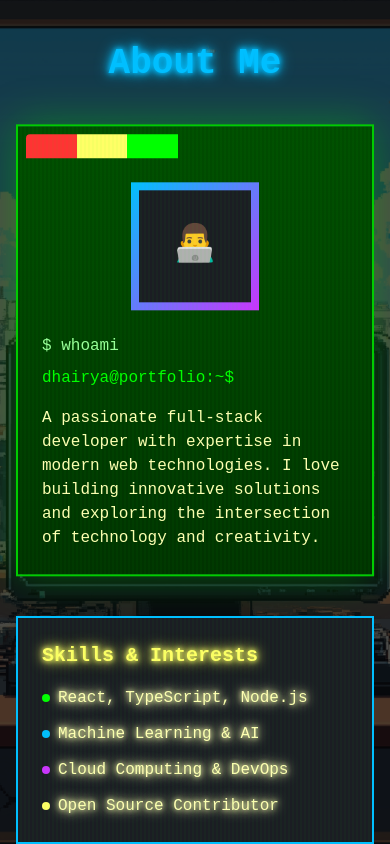
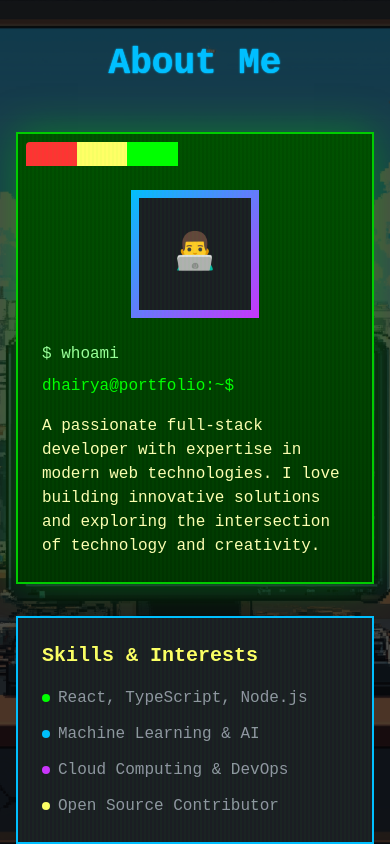
Before and after one commit to DhairyaDutt/Portfolio_2025, a React (Vite) app: page /portfolio in a window 390 px wide. Shown: the part 880-1724 px from the top of the page. Built offline with nearby package versions, Linux system fonts and the light colour scheme.

Commit message:
Fix layout and visual issues
- Fixed navbar overlapping content on tablet view.
- Removed wobbling animations on section load/scroll.
- Reduced font glow globally.
- Updated color schemes for Skills, Publications, and Contact sections.
- Removed design elements from specified sections.

```diff
--- a/src/components/PixelCard.tsx
+++ b/src/components/PixelCard.tsx
@@ -17,7 +17,7 @@ export const PixelCard = ({
     default: 'bg-card border-2 border-border',
     terminal: 'terminal-card',
     project: 'bg-gradient-to-br from-card to-muted border-2 border-primary/30',
-    glow: 'bg-card border-2 border-primary pixel-glow'
+    glow: 'bg-card border-2 border-primary'
   };
 
   return (
@@ -27,6 +27,7 @@ export const PixelCard = ({
         variants[variant],
         hover && 'hover:transform hover:scale-105 hover:shadow-lg cursor-pointer',
         'scanlines',
+        variant === 'terminal' && !className?.includes('no-controls') && 'with-controls',
         className
       )}
     >
--- a/src/index.css
+++ b/src/index.css
@@ -176,7 +176,7 @@
     box-shadow: var(--shadow-terminal);
   }
 
-  .terminal-card::before {
+  .terminal-card.with-controls::before {
     content: "";
     @apply absolute top-2 left-2 right-2 h-6;
     background: linear-gradient(90deg,
@@ -196,13 +196,19 @@
   .pixel-glow {
     @apply relative;
     text-shadow:
-      0 0 5px currentColor,
-      0 0 10px currentColor,
-      0 0 15px currentColor;
+      0 0 2px currentColor,
+      0 0 4px currentColor;
+  }
+
+  .pixel-glow-subtle {
+    @apply relative;
+    text-shadow:
+      0 0 1px currentColor,
+      0 0 2px currentColor;
   }
 
   .pixel-float {
-    animation: float 3s ease-in-out infinite;
+    animation: floatOnce 0.8s ease-out;
   }
 
   /* Torch/Flashlight Effect */
@@ -257,3 +263,14 @@
     transform: translateY(-10px);
   }
 }
+
+@keyframes floatOnce {
+  0% {
+    transform: translateY(10px);
+    opacity: 0.8;
+  }
+  100% {
+    transform: translateY(0px);
+    opacity: 1;
+  }
+}
--- a/src/pages/Portfolio.tsx
+++ b/src/pages/Portfolio.tsx
@@ -18,7 +18,7 @@ const Portfolio = () => {
 
       <Navigation />
 
-      <div className="relative z-10 px-4 md:px-8 lg:px-16">
+      <div className="relative z-10 px-4 md:px-8 lg:px-16 md:pl-24 lg:pl-20">
         {/* Home Section */}
         <section id="home" className="min-h-screen flex items-center justify-center">
           <div className="text-center">
@@ -45,7 +45,7 @@ const Portfolio = () => {
         {/* About Me Section */}
         <section id="about" className="min-h-screen flex items-center justify-center py-20">
           <div className="max-w-4xl mx-auto">
-            <h2 className="text-4xl font-bold text-pixel-cyan pixel-glow mb-12 text-center">
+            <h2 className="text-4xl font-bold text-pixel-cyan pixel-glow-subtle mb-12 text-center">
               About Me
             </h2>
             <div className="grid md:grid-cols-2 gap-8 items-center">
@@ -73,19 +73,19 @@ const Portfolio = () => {
                 <div className="space-y-3">
                   <div className="flex items-center space-x-2">
                     <span className="w-2 h-2 bg-pixel-green rounded-full"></span>
-                    <span>React, TypeScript, Node.js</span>
+                    <span className="text-muted-foreground">React, TypeScript, Node.js</span>
                   </div>
                   <div className="flex items-center space-x-2">
                     <span className="w-2 h-2 bg-pixel-cyan rounded-full"></span>
-                    <span>Machine Learning & AI</span>
+                    <span className="text-muted-foreground">Machine Learning & AI</span>
                   </div>
                   <div className="flex items-center space-x-2">
                     <span className="w-2 h-2 bg-pixel-purple rounded-full"></span>
-                    <span>Cloud Computing & DevOps</span>
+                    <span className="text-muted-foreground">Cloud Computing & DevOps</span>
                   </div>
                   <div className="flex items-center space-x-2">
                     <span className="w-2 h-2 bg-pixel-yellow rounded-full"></span>
-                    <span>Open Source Contributor</span>
+                    <span className="text-muted-foreground">Open Source Contributor</span>
                   </div>
                 </div>
               </PixelCard>
@@ -96,7 +96,7 @@ const Portfolio = () => {
         {/* Education Section */}
         <section id="education" className="min-h-screen flex items-center justify-center py-20">
           <div className="max-w-4xl mx-auto">
-            <h2 className="text-4xl font-bold text-pixel-cyan pixel-glow mb-12 text-center">
+            <h2 className="text-4xl font-bold text-pixel-cyan pixel-glow-subtle mb-12 text-center">
               Education
             </h2>
             <div className="space-y-8">
@@ -150,7 +150,7 @@ const Portfolio = () => {
         {/* Projects Section */}
         <section id="projects" className="min-h-screen flex items-center justify-center py-20">
           <div className="max-w-6xl mx-auto">
-            <h2 className="text-4xl font-bold text-pixel-cyan pixel-glow mb-12 text-center">
+            <h2 className="text-4xl font-bold text-pixel-cyan pixel-glow-subtle mb-12 text-center">
               Featured Projects
             </h2>
             <div className="grid md:grid-cols-2 lg:grid-cols-3 gap-8">
@@ -212,7 +212,7 @@ const Portfolio = () => {
         {/* Experience Section */}
         <section id="experience" className="min-h-screen flex items-center justify-center py-20">
           <div className="max-w-4xl mx-auto">
-            <h2 className="text-4xl font-bold text-pixel-cyan pixel-glow mb-12 text-center">
+            <h2 className="text-4xl font-bold text-pixel-cyan pixel-glow-subtle mb-12 text-center">
               Experience
             </h2>
             <div className="relative">
@@ -238,7 +238,7 @@ const Portfolio = () => {
                     description: "Created machine learning models for data analysis and built RESTful APIs for client applications."
                   }
                 ].map((exp, index) => (
-                  <PixelCard key={index} variant="terminal" className="ml-16 pixel-float">
+                  <PixelCard key={index} variant="terminal" className="ml-16 pixel-float no-controls">
                     <div className="absolute -left-20 top-8 w-4 h-4 bg-pixel-cyan rounded-full"></div>
                     <h3 className="text-xl font-bold text-pixel-yellow">{exp.role}</h3>
                     <p className="text-pixel-cyan font-semibold">{exp.company}</p>
@@ -254,7 +254,7 @@ const Portfolio = () => {
         {/* Publications Section */}
         <section id="publications" className="min-h-screen flex items-center justify-center py-20">
           <div className="max-w-4xl mx-auto">
-            <h2 className="text-4xl font-bold text-pixel-cyan pixel-glow mb-12 text-center">
+            <h2 className="text-4xl font-bold text-pixel-cyan pixel-glow-subtle mb-12 text-center">
               Publications
             </h2>
             <div className="flex justify-center">
@@ -284,10 +284,10 @@ const Portfolio = () => {
         {/* Hobbies Section */}
         <section id="hobbies" className="min-h-screen flex items-center justify-center py-20">
           <div className="max-w-4xl mx-auto">
-            <h2 className="text-4xl font-bold text-pixel-cyan pixel-glow mb-12 text-center">
+            <h2 className="text-4xl font-bold text-pixel-cyan pixel-glow-subtle mb-12 text-center">
               Hobbies & Interests
             </h2>
-            <PixelCard variant="terminal" className="pixel-float">
+            <PixelCard variant="terminal" className="pixel-float no-controls">
               <div className="mt-8">
                 <div className="grid grid-cols-2 md:grid-cols-4 gap-8 mb-8">
                   {[
@@ -317,10 +317,10 @@ const Portfolio = () => {
         {/* Contact Section */}
         <section id="contact" className="min-h-screen flex items-center justify-center py-20">
           <div className="max-w-4xl mx-auto text-center">
-            <h2 className="text-4xl font-bold text-pixel-cyan pixel-glow mb-12">
+            <h2 className="text-4xl font-bold text-pixel-cyan pixel-glow-subtle mb-12">
               Get In Touch
             </h2>
-            <PixelCard variant="glow" className="pixel-float">
+            <PixelCard variant="default" className="pixel-float">
               <p className="text-xl text-foreground mb-8">
                 Let's build something amazing together! Whether you have a project in mind
                 or just want to chat about technology, I'd love to hear from you.
```
